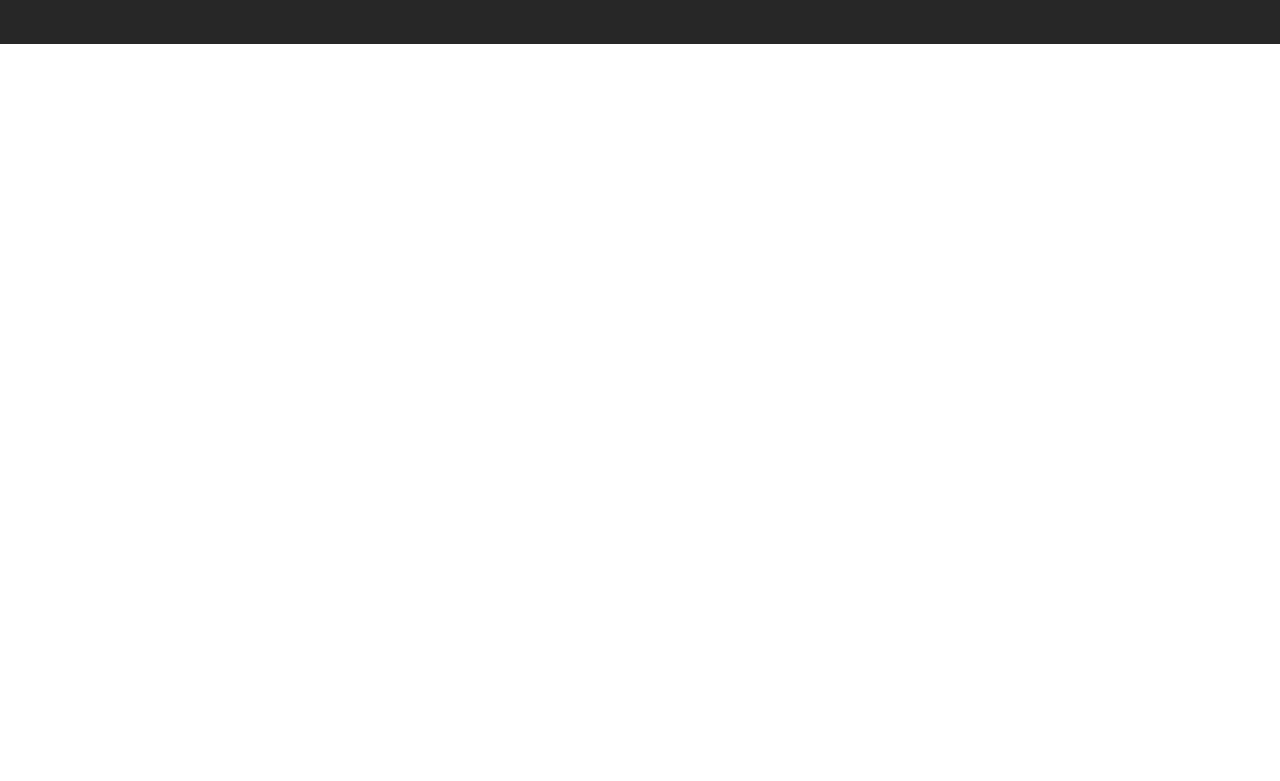
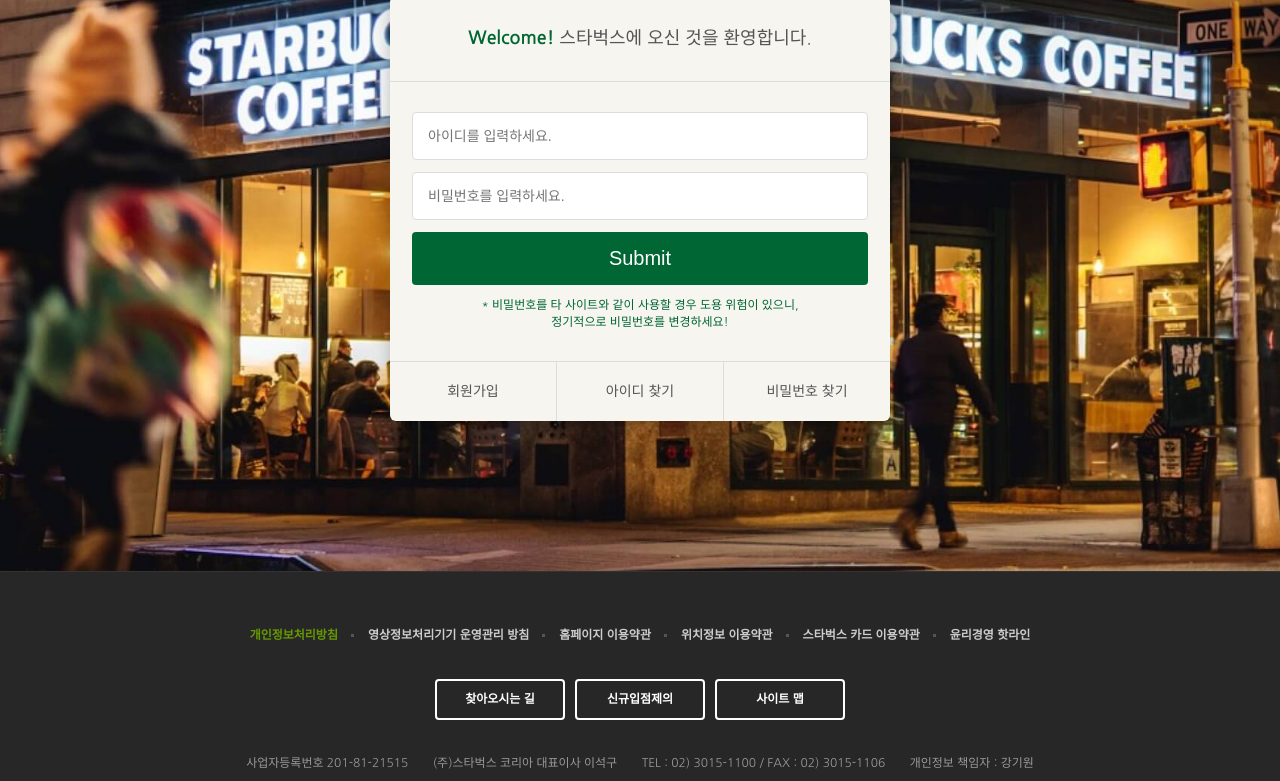
Before and after one commit to wjdghks8127/starbucks, a plain HTML site: page signin/index.html in a window 1280 px wide. Shown: the part 290-1071 px from the top of the page. Before the commit the page ends 800 px from the top, so only its background shows below. Drawn offline with nearby package versions, Linux system fonts and the light colour scheme.

Commit message:
[feat] 로그인

```diff
--- /dev/null
+++ b/css/signin.css
@@ -0,0 +1,78 @@
+.signin {
+  margin-top: 120px;
+  padding: 100px 0 150px;
+  background-image: url("../images/signin_bg.jpg");
+  background-repeat: no-repeat;
+  background-position: center;
+  background-attachment: fixed;
+  background-size: cover;
+}
+.signin h1 {
+  color: #FFF;
+  font-size: 30px;
+  font-weight: 700;
+  text-align: center;
+  margin-bottom: 24px;
+}
+.signin__card {
+  width: 500px;
+  margin: 0 auto;
+  border-radius: 6px;
+  background-color: #F6F5F0;
+  box-shadow: 2px 2px 20px rgba(0, 0, 0, 0.3);
+  color: #555;
+}
+.signin__card h2 {
+  padding: 30px;
+  font-size: 18px;
+  text-align: center;
+  border-bottom: 1px solid #DDD;
+}
+.signin__card h2 strong {
+  font-weight: 700;
+  color: #006633;
+}
+.signin__card form{
+  padding: 30px 22px;
+}
+.signin__card form input {
+  width: 100%;
+  margin-bottom: 12px;
+  padding: 15px;
+  border: 1px solid #DDD;
+  border-radius: 4px;
+  outline: none;
+  box-sizing: border-box;
+  font-size: 14px;
+}
+.signin__card form [type="submit"] {
+  background-color: #006633;
+  border: none;
+  color: #FFF;
+  font-size: 20px;
+  cursor: pointer;
+}
+.signin__card form p {
+  font-size: 12px;
+  color: #006633;
+  text-align: center;
+}
+.signin__card .actions {
+  display: flex;
+  border-top: 1px solid #DDD;
+}
+.signin__card .actions a {
+  flex-grow: 1;
+  flex-basis: 0;
+  text-align: center;
+  padding: 20px;
+  color: #555;
+  font-size: 14px;
+  border-right: 1px solid #DDD;
+}
+.signin__card .actions a:last-child {
+  border-right: none;
+}
+.signin__card .actions a:hover {
+  text-decoration: underline;
+}
--- a/signin/index.html
+++ b/signin/index.html
@@ -25,6 +25,7 @@
   <link rel="stylesheet" href="https://fonts.googleapis.com/css2?family=Nanum+Gothic:wght@400;700&display=swap" />
   <link rel="stylesheet" href="https://fonts.googleapis.com/icon?family=Material+Icons" />
   <link rel="stylesheet" href="../css/common.css" />
+  <link rel="stylesheet" href="../css/signin.css" />
 
   <script defer src="../js/common.js"></script>
 </head>
@@ -370,7 +371,26 @@
 
 
   <section class="signin">
-
+    <h1>로그인</h1>
+    <div class="signin__card">
+      <h2>
+        <strong>Welcome!</strong> 스타벅스에 오신 것을 환영합니다.
+      </h2>
+      <form>
+        <input type="text" placeholder="아이디를 입력하세요." />
+        <input type="password" placeholder="비밀번호를 입력하세요." />
+        <input type="submit" placeholder="로그인" />
+        <p>
+          * 비밀번호를 타 사이트와 같이 사용할 경우 도용 위험이 있으니, <br />
+          정기적으로 비밀번호를 변경하세요!
+        </p>
+      </form>
+      <div class="actions">
+        <a href="javascript:void(0)">회원가입</a>
+        <a href="javascript:void(0)">아이디 찾기</a>
+        <a href="javascript:void(0)">비밀번호 찾기</a>
+      </div>
+    </div>
   </section>
 
 
```
